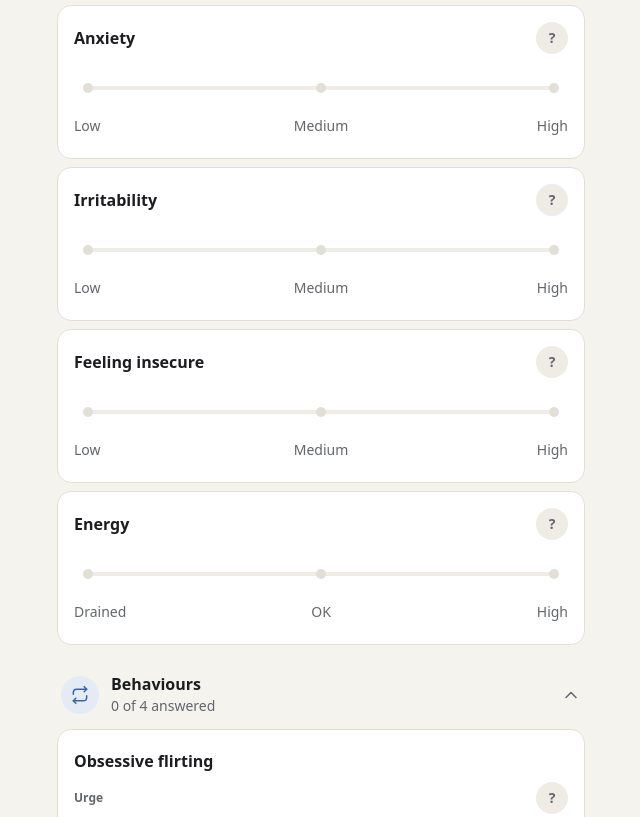
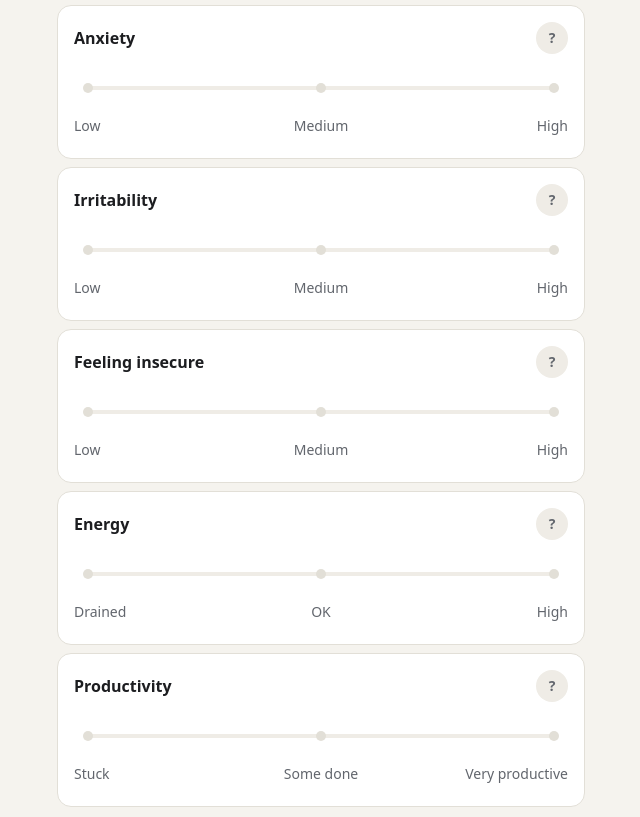
Before and after one commit to paulodcsc/local-journal, a plain HTML site: page index.html in a window 1280 px wide. Shown: the part 1051-1868 px from the top of the page, without its empty margins (319-959 px from the left). Drawn offline with Linux system fonts and the light colour scheme.

Commit message:
Add overall productivity question
Slider in Feelings (Stuck · Some done · Very productive) about the whole
day, not just work. Older days aren't marked incomplete for missing it.
Understood by voice ("got a lot done", "unproductive", "pretty
productive"), shown in trends and linked to behaviours ('felt stuck').
Slider end labels no longer wrap.

Co-Authored-By: Claude Opus 5.5 <noreply@anthropic.com>
Claude-Session: https://claude.ai/code/session_01YN5aqGdmbTLmV4Mgo2DgpV

```diff
--- a/index.html
+++ b/index.html
@@ -141,8 +141,8 @@
     box-shadow: 0 0 0 4px var(--surface), 0 1px 4px rgba(0,0,0,.3); transition: left 120ms var(--ease), transform 120ms; }
   .sl-thumb[hidden] { display: none; }
   .sl.dragging .sl-thumb { transition: none; transform: scale(1.12); }
-  .sl-anchors { display: flex; justify-content: space-between; }
-  .sl-anchors button { flex: 1; font-size: var(--fs-sm); color: var(--muted); padding: 4px 0; text-align: center; min-height: 32px; }
+  .sl-anchors { display: grid; grid-template-columns: 1fr auto 1fr; gap: var(--sp-2); } /* middle label stays centred, ends can be long */
+  .sl-anchors button { font-size: var(--fs-sm); color: var(--muted); padding: 4px 0; text-align: center; min-height: 32px; white-space: nowrap; }
   .sl-anchors button:first-child { text-align: left; }
   .sl-anchors button:last-child { text-align: right; }
   .sl-anchors button.on { color: var(--ink); font-weight: 700; }
@@ -352,7 +352,7 @@
     <button class="btn" id="importJson">Import backup</button>
     <input type="file" id="file" accept="application/json,.json" hidden>
     <button class="btn danger" id="wipe">Delete all data</button>
-    <p class="muted" style="text-align:center">Version 8 · no zoom</p>
+    <p class="muted" style="text-align:center">Version 9 · productivity</p>
   </section>
 </main>
 
@@ -404,6 +404,10 @@ const QUESTIONS = [
     opts: AMOUNT5, means: ['Felt okay about myself', 'Some doubts or self-criticism', 'Felt not good enough most of the day'] },
   { id: 'energy',    label: 'Energy',                  type: 'scale', ui: 'slider', good: 'high',
     opts: ['Drained', 'Low', 'OK', 'Good', 'High'], means: ['Running on empty', 'Enough to get through', 'Got things done easily'] },
+  // Overall productivity, not just work: chores, plans, things for yourself. Added later, so older days don't need it.
+  { id: 'productive', label: 'Productivity',            type: 'scale', ui: 'slider', good: 'high', since: '2026-11-18',
+    opts: ['Stuck', 'Slow', 'Some done', 'Productive', 'Very productive'],
+    means: ['Couldn’t get going on anything', 'Got some things done', 'Did what I wanted, for myself too'] },
   { id: 'instagram', label: 'Instagram / social media',type: 'scale', opts: ['0', '<30m', '30m–1h', '1–2h', '2h+'], good: 'low' },
   { id: 'ate',       label: 'Did you eat properly?',   type: 'scale', opts: ['Barely', 'Some meals', 'Yes'], good: 'high' },
   { id: 'water',     label: 'Enough water?',           type: 'scale', opts: ['No', 'A bit', 'Yes'], good: 'high' },
@@ -418,7 +422,7 @@ const QUESTIONS = [
 const Q = Object.fromEntries(QUESTIONS.map(q => [q.id, q]));
 // Short names for summaries, and the tile + icon used in "What happened today?"
 const SHORT = { sleep: 'sleep', rested: 'rested', mood: 'mood', stress: 'stress', anxiety: 'anxiety', irritable: 'irritability',
-  insecure: 'insecurity', energy: 'energy', instagram: 'social media', ate: 'food', water: 'water', moved: 'moved', outside: 'outside',
+  insecure: 'insecurity', energy: 'energy', productive: 'productivity', instagram: 'social media', ate: 'food', water: 'water', moved: 'moved', outside: 'outside',
   social: 'real talk', caffeine: 'late caffeine', alcohol: 'alcohol', meds: 'meds', note: 'note' };
 const TILES = { moved: ['Moved / exercised', 'walk'], outside: ['Went outside', 'tree'], social: ['Real talk', 'chat'],
   caffeine: ['Caffeine after 2pm', 'cup'], alcohol: ['Alcohol', 'glass'], meds: ['Took meds', 'pill'] };
@@ -427,7 +431,7 @@ for (const q of QUESTIONS) { q.short = SHORT[q.id] || q.label.toLowerCase(); if
 // The check-in page is grouped into sections that fold away once answered.
 const SECTIONS = [
   { id: 'sleep', title: 'Sleep', icon: 'moon', ids: ['sleep', 'rested'] },
-  { id: 'feel', title: 'Feelings', icon: 'heart', ids: ['mood', 'stress', 'anxiety', 'irritable', 'insecure', 'energy'] },
+  { id: 'feel', title: 'Feelings', icon: 'heart', ids: ['mood', 'stress', 'anxiety', 'irritable', 'insecure', 'energy', 'productive'] },
   { id: 'beh', title: 'Behaviours', icon: 'loop', behaviors: true },
   { id: 'day', title: 'Your day', icon: 'sun', ids: ['instagram', 'ate', 'water', 'habits', 'note'] },
 ];
@@ -536,8 +540,9 @@ function setValue(id, v) {
   if (Object.keys(e).length) entries[current] = e; else delete entries[current];
   save(KEY, entries);
 }
+const askedOn = (f, day) => !f.since || day >= f.since;
 function completion(day) {
-  const e = entry(day), qs = counted();
+  const e = entry(day), qs = counted().filter(q => askedOn(q, day));
   const done = qs.filter(q => e[q.id] !== undefined || isUnsure(e, q.id)).length;
   return qs.length ? done / qs.length : 0;
 }
@@ -585,7 +590,7 @@ function layout() {
     const items = s.behaviors ? behaviors.map(b => ({ kind: 'beh', card: b.id, b, fields: behaviorFields(b) }))
       : s.ids.flatMap(id => id === 'habits' ? (habitQs().length ? [{ kind: 'habits', card: 'habits', fields: habitQs() }] : [])
         : vis.has(id) ? [{ kind: 'q', card: id, q: Q[id], fields: [Q[id]] }] : []);
-    return { ...s, items, fields: items.flatMap(it => it.fields).filter(f => !f.optional) };
+    return { ...s, items, fields: items.flatMap(it => it.fields).filter(f => !f.optional && askedOn(f, current)) };
   }).filter(s => s.items.length);
 }
 function summary(s, e) {
@@ -1093,7 +1098,7 @@ function renderTrends() {
 
   // Patterns: compare how you feel on days with vs without a habit
   const all = Object.values(entries);
-  const feelings = ['mood', 'stress', 'anxiety', 'irritable', 'insecure', 'rested', 'energy'].filter(id => !hidden.includes(id));
+  const feelings = ['mood', 'stress', 'anxiety', 'irritable', 'insecure', 'rested', 'energy', 'productive'].filter(id => !hidden.includes(id));
   const conditions = [
     { name: 'slept 7h or more',        test: e => e.sleep !== undefined ? e.sleep >= 7 : null, ids: ['sleep'] },
     { name: 'used social media 1h+',   test: e => e.instagram !== undefined ? e.instagram >= 3 : null, ids: ['instagram'] },
@@ -1113,6 +1118,7 @@ function renderTrends() {
     { name: 'felt insecure',        test: e => e.insecure !== undefined ? e.insecure >= 3 : null, ids: ['insecure'] },
     { name: 'were in a low mood',   test: e => e.mood !== undefined ? e.mood <= 1 : null, ids: ['mood'] },
     { name: 'felt tired',           test: e => e.rested !== undefined ? e.rested <= 1 : null, ids: ['rested'] },
+    { name: 'felt stuck',           test: e => e.productive !== undefined ? e.productive <= 1 : null, ids: ['productive'] },
   ].filter(c => c.ids.every(id => !hidden.includes(id)));
 
   const found = [];
--- a/sw.js
+++ b/sw.js
@@ -1,6 +1,6 @@
 // Offline support. Network first: when online you always get the latest version
 // (bypassing the browser's HTTP cache); the cached copy is only used when offline.
-const CACHE = 'checkin-v8';
+const CACHE = 'checkin-v9';
 const FILES = ['./', 'index.html', 'manifest.webmanifest', 'voice.js', 'guide.js', 'icon.svg', 'icon-192.png', 'icon-512.png'];
 self.addEventListener('install', e => {
   e.waitUntil(caches.open(CACHE).then(c => c.addAll(FILES.map(f => new Request(f, { cache: 'reload' })))));
--- a/voice.js
+++ b/voice.js
@@ -32,7 +32,9 @@
     ['not bad', 'ok'], ['so so', 'ok'], ['very bad', 'awful'], ['really bad', 'awful'], ['a lot', 'LOT'], ['lots', 'LOT'],
     ['too much', 'LOT'], ['a bit', 'little'], ['a little', 'little'], ['kind of', 'little'], ['sort of', 'little'],
     ['not at all', 'none'], ['not really', 'little'], ['social media', 'SOCIAL'], ['tik tok', 'tiktok'],
-    ['self conscious', 'selfconscious'], ['went out', 'outside'], ['got outside', 'outside'], ['worked out', 'workout'], ['work out', 'workout'],
+    ['self conscious', 'selfconscious'], ['got a lot done', 'productive great'], ['got LOT done', 'productive great'],
+    ['got things done', 'productive good'], ['got some things done', 'productive ok'], ['got nothing done', 'productive bad'],
+    ['unproductive', 'productive bad'], ['not productive', 'productive bad'], ['went out', 'outside'], ['got outside', 'outside'], ['worked out', 'workout'], ['work out', 'workout'],
     ['did not', 'not'], ["didn't", 'not'], ['did nt', 'not'], ["haven't", 'not'],
     ["don't", 'not'], ['do not', 'not'], ["wasn't", 'not'], ["isn't", 'not'], ["i'm", 'im'],
     // uncertainty (after the "don't" → "not" step)
@@ -49,6 +51,7 @@
     irritable: ['irritable', 'irritability', 'irritated', 'annoyed', 'cranky', 'grumpy', 'angry'],
     insecure: ['insecure', 'insecurity', 'insecurities', 'selfconscious'],
     energy: ['energy', 'energetic'],
+    productive: ['productive', 'productivity'],
     instagram: ['instagram', 'insta', 'SOCIAL', 'tiktok', 'scrolling', 'scrolled', 'phone'],
     ate: ['ate', 'eat', 'eaten', 'eating', 'food', 'meals', 'meal'],
     water: ['water', 'hydrated', 'hydration'],
@@ -70,8 +73,8 @@
     MEDHIGH: 3, pretty: 3, quite: 3, fairly: 3,
     high: 4, very: 4, really: 4, so: 4, super: 4, LOT: 4, VHIGH: 4, max: 4, maximum: 4, insane: 4, crazy: 4 };
   // "Quality" scales (mood, rested, energy): 0 bad · 1 not great · 2 ok · 3 pretty good · 4 good
-  const QUALITY = { awful: 0, terrible: 0, horrible: 0, shit: 0, worst: 0, exhausted: 0, dead: 0, bad: 0, drained: 0, none: 0,
-    poor: 1, low: 1, tired: 1, meh: 1, sluggish: 1, down: 1, sad: 1, little: 1, LOWMED: 1,
+  const QUALITY = { awful: 0, terrible: 0, horrible: 0, shit: 0, worst: 0, exhausted: 0, dead: 0, bad: 0, drained: 0, none: 0, stuck: 0,
+    poor: 1, low: 1, slow: 1, tired: 1, meh: 1, sluggish: 1, down: 1, sad: 1, little: 1, LOWMED: 1,
     ok: 2, okay: 2, fine: 2, alright: 2, average: 2, normal: 2, decent: 2, medium: 2, some: 2, neutral: 2,
     PRETTYGOOD: 3, MEDHIGH: 3, pretty: 3, fairly: 3, quite: 3, nice: 3,
     good: 4, well: 4, high: 4, great: 4, amazing: 4, excellent: 4, fantastic: 4, awesome: 4, VHIGH: 4, perfect: 4, very: 4, really: 4, happy: 4 };
@@ -184,10 +187,10 @@
     return null;
   }
 
-  const KIND = { rested: 'quality', mood: 'quality', energy: 'quality', stress: 'amount', anxiety: 'amount', irritable: 'amount', insecure: 'amount' };
+  const KIND = { rested: 'quality', mood: 'quality', energy: 'quality', productive: 'quality', stress: 'amount', anxiety: 'amount', irritable: 'amount', insecure: 'amount' };
   // Words that themselves mean "present" when said without a value: "I was stressed", "felt anxious"
-  const IMPLIES_SOME = new Set(['stressed', 'anxious', 'nervous', 'worried', 'irritated', 'annoyed', 'cranky', 'grumpy', 'angry', 'irritable', 'insecure', 'selfconscious', 'rested', 'energetic']);
-  const IMPLIED_DEFAULT = { rested: 3, energy: 3 };
+  const IMPLIES_SOME = new Set(['stressed', 'anxious', 'nervous', 'worried', 'irritated', 'annoyed', 'cranky', 'grumpy', 'angry', 'irritable', 'insecure', 'selfconscious', 'rested', 'energetic', 'productive']);
+  const IMPLIED_DEFAULT = { rested: 3, energy: 3, productive: 3 };
 
   // Behaviours are named by the user ("Obsessive flirting"), so their keywords come from the name:
   // "flirting" → stem "flirt" matches flirted / flirty / flirt.
```
Also changed, not shown: tests/guided.test.js (+4 -0 lines), tests/voice.test.js (+8 -0 lines), 1 other file.
